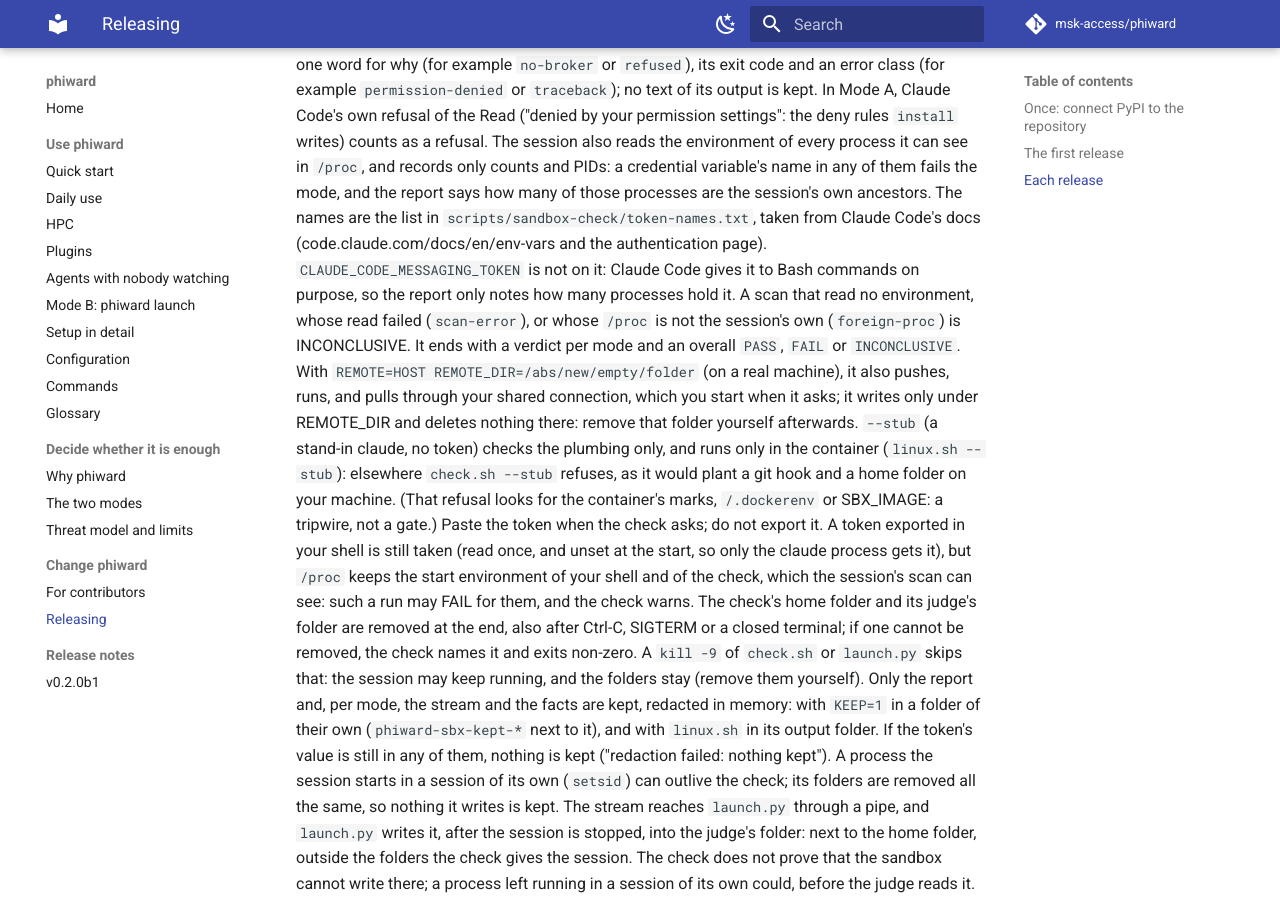
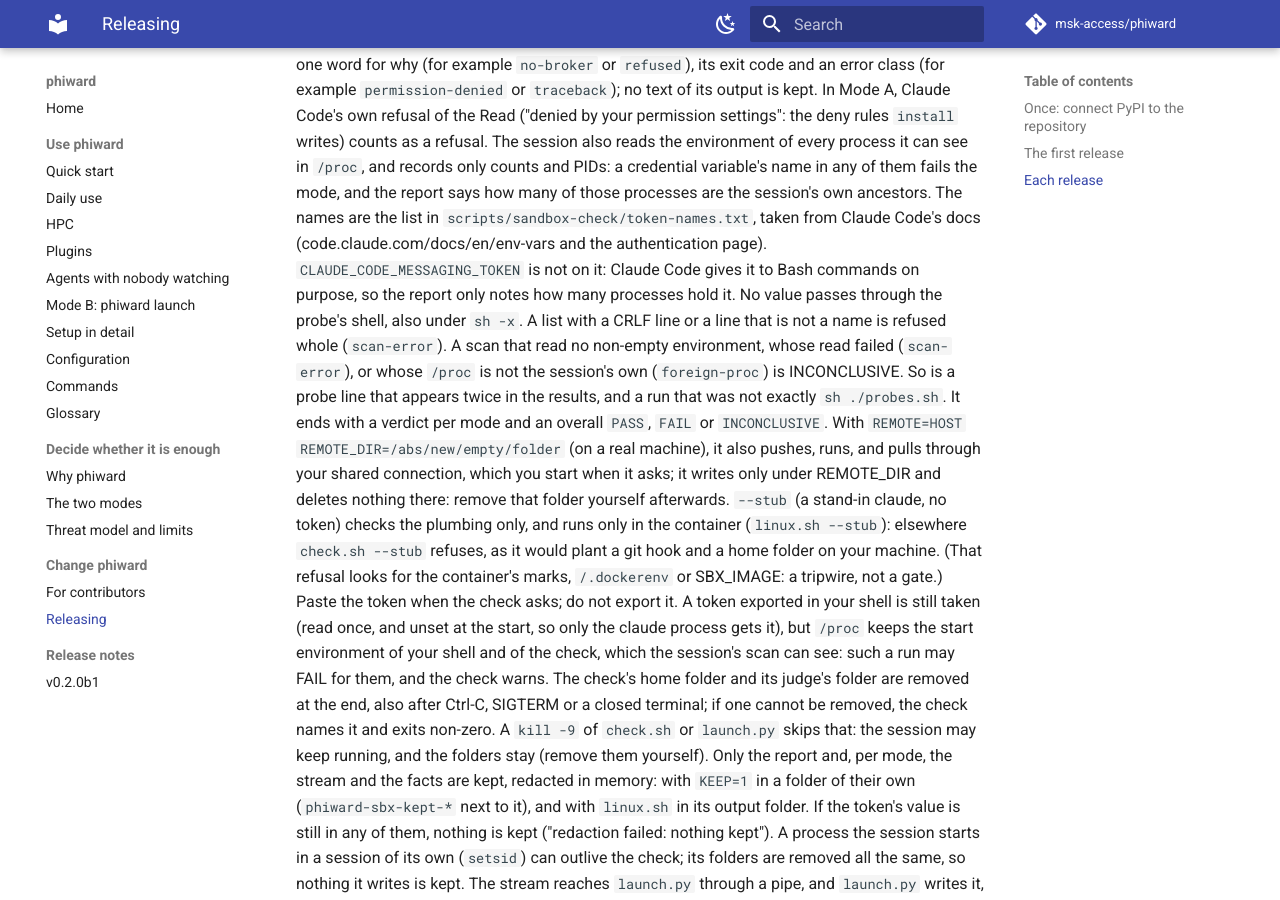
Before and after one commit to msk-access/phiward, an MkDocs documentation site: the page built from docs/releasing.md, in a window 1280 px wide and 900 px high, scrolled down 2330 px. Built offline with MkDocs 1.6.1 and Material for MkDocs 9.7.7, drawn with Linux system fonts in a browser that asks for light colours; comment, search, counter and statistics services are not loaded; the version menu is left out.

Commit message:
fix(sandbox-check): one line per probe, the exact command, no value in the probe's shell, a strict name list
- judge.py: a probe name on two lines of results.txt is INCONCLUSIVE;
  only a Bash call whose command is exactly `sh ./probes.sh` counts.
- probes.sh: `set +x` first. The environ scan holds no value in a shell
  variable: wc -c gives the size, and tr pipes each environ straight into
  grep -c, so only numbers reach the shell (also under sh -x). An empty
  environ is counted apart (empty=N) and is not a read; PASS needs one
  non-empty read.
- token-names.txt is used whole or not at all: a CRLF line or a line
  that is not a comment, empty or ^[A-Z][A-Z0-9_]*$ is a scan error.
  Adds ANTHROPIC_CUSTOM_HEADERS, OTEL_EXPORTER_OTLP_HEADERS, GH_TOKEN and
  GITHUB_TOKEN.
- docs/releasing.md and CHANGELOG describe the scan (counts and PIDs
  only), the messaging-token note, and pasting the token rather than
  exporting it.

```diff
--- a/docs/releasing.md
+++ b/docs/releasing.md
@@ -94,8 +94,12 @@ Then push `main`, `develop` and the tag.
    session's own ancestors. The names are the list in `scripts/sandbox-check/token-names.txt`,
    taken from Claude Code's docs (code.claude.com/docs/en/env-vars and the authentication
    page). `CLAUDE_CODE_MESSAGING_TOKEN` is not on it: Claude Code gives it to Bash commands on
-   purpose, so the report only notes how many processes hold it. A scan that read no environment, whose read failed (`scan-error`), or whose `/proc`
-   is not the session's own (`foreign-proc`) is INCONCLUSIVE.
+   purpose, so the report only notes how many processes hold it. No value passes through the
+   probe's shell, also under `sh -x`. A list with a CRLF line or a line that is not a name is
+   refused whole (`scan-error`). A scan that read no non-empty environment, whose read failed
+   (`scan-error`), or whose `/proc` is not the session's own (`foreign-proc`) is INCONCLUSIVE.
+   So is a probe line that appears twice in the results, and a run that was not exactly
+   `sh ./probes.sh`.
    It ends with a verdict per mode and an overall `PASS`, `FAIL` or `INCONCLUSIVE`.
    With `REMOTE=HOST REMOTE_DIR=/abs/new/empty/folder` (on a real machine), it also pushes,
    runs, and pulls through your shared connection, which you start when it asks; it writes only
```
Also changed, not shown: CHANGELOG.md (+6 -0 lines), 3 other files.
